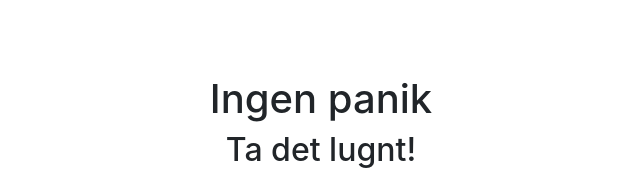
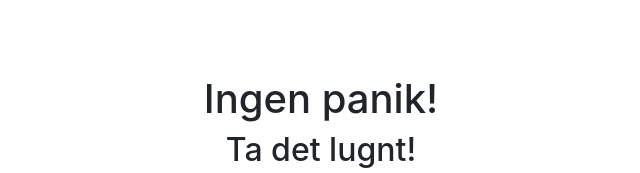
Before and after one commit to felixmademe/ingenpanik.nu, a plain HTML site: page public/index.html in a window 1280 px wide. Shown: the part 230-403 px from the top of the page, without its empty margins (319-959 px from the left). Drawn offline with nearby package versions, Linux system fonts and the light colour scheme.

Commit message:
Updates header text

```diff
--- a/public/index.html
+++ b/public/index.html
@@ -27,7 +27,7 @@
   <body>
       <div class="main d-flex justify-content-center align-items-center">
           <div class="text-center">
-              <h1>Ingen panik</h1>
+              <h1>Ingen panik!</h1>
               <h2>Ta det lugnt!</h2>
               <p>
                   Vid nödsituation, <a href="tel:112">ring 112</a>.
```
